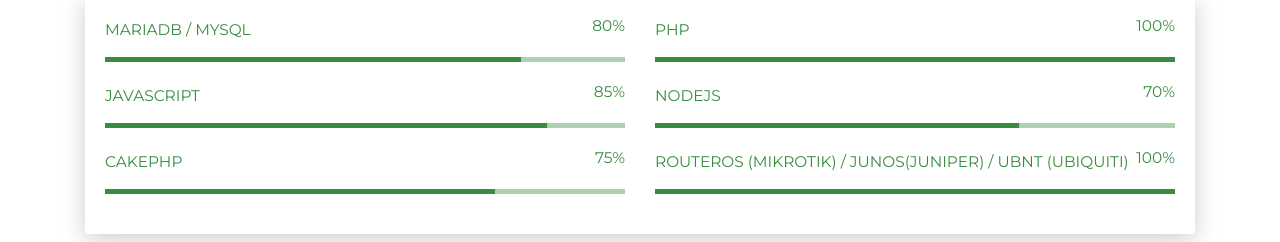
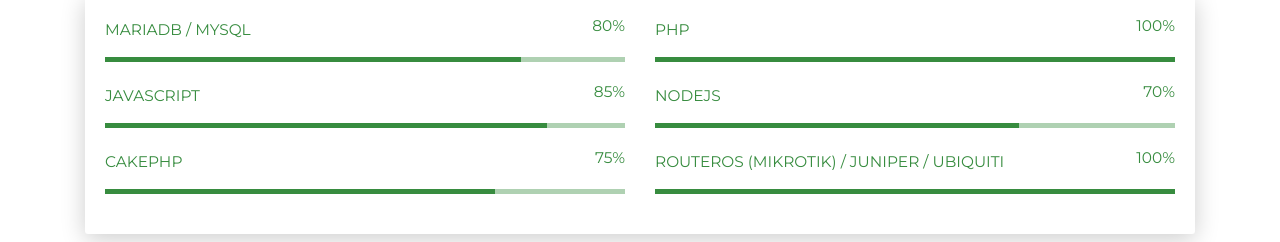
Before and after one commit to developerdevice/developerdevice.github.io, a plain HTML site: page index.html in a window 1280 px wide. Shown: the part 1066-1308 px from the top of the page. Drawn offline with Linux system fonts and the light colour scheme.

Commit message:
Update index.html

```diff
--- a/index.html
+++ b/index.html
@@ -136,7 +136,7 @@
             </div>
           </div>
           <div class="col-md-6">
-            <div class="progress-container progress-primary"><span class="progress-badge">RouterOS (Mikrotik) / JunOS(Juniper) / UBNT (Ubiquiti)</span>
+            <div class="progress-container progress-primary"><span class="progress-badge">RouterOS (Mikrotik) / Juniper / Ubiquiti</span>
               <div class="progress">
                 <div class="progress-bar progress-bar-primary" data-aos="progress-full" data-aos-offset="10" data-aos-duration="2000" role="progressbar" aria-valuenow="60" aria-valuemin="0" aria-valuemax="100" style="width: 1000%;"></div><span class="progress-value">100%</span>
               </div>
```
